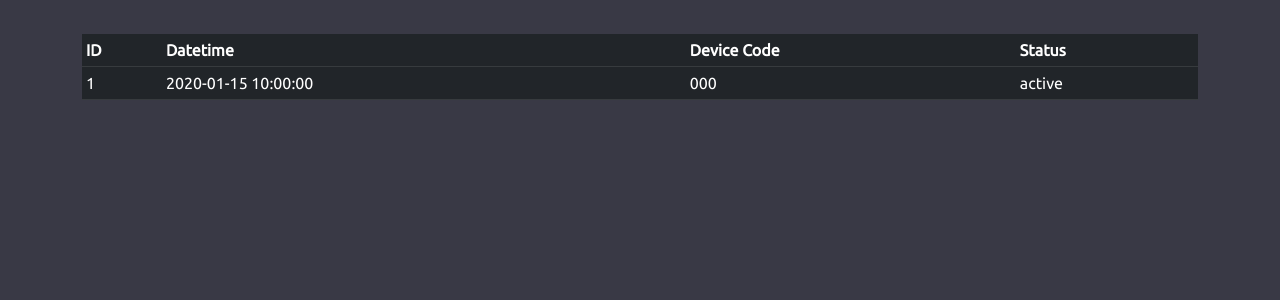
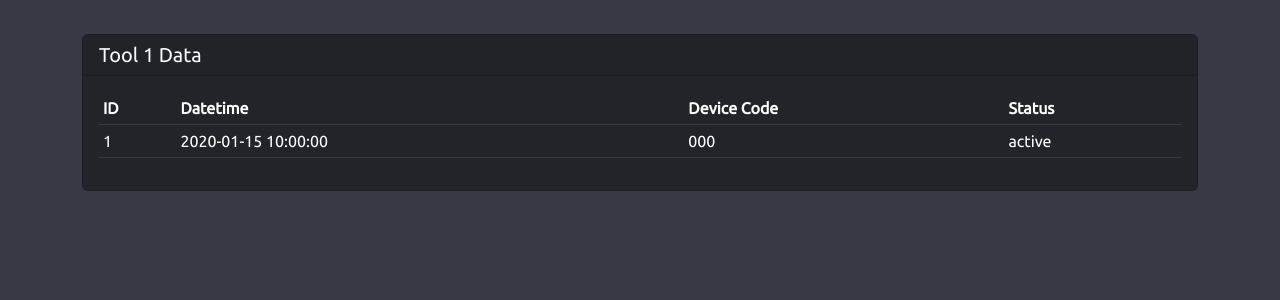
Before and after one commit to kpreforma/mqttWeb, a Flask app: template templates/table.html in a window 1280 px wide. Shown: the part 56-356 px from the top of the page. Run offline with Flask 3, Linux system fonts and the light colour scheme; the template is opened without the code that fills it: most values are stand-ins (such as "Sample title", 1, 10 or a date in 2020); parts of the project's set-up code (start-up, migrations or seed data) failed here and were passed over.

```diff
--- a/templates/base.html
+++ b/templates/base.html
@@ -18,6 +18,11 @@
 			integrity="sha384-geWF76RCwLtnZ8qwWowPQNguL3RmwHVBC9FhGdlKrxdiJJigb/j/68SIy3Te4Bkz"
 			crossorigin="anonymous"
 		></script>
+		<link
+			rel="stylesheet"
+			href="extensions/sticky-header/bootstrap-table-sticky-header.css"
+		/>
+		<script src="extensions/sticky-header/bootstrap-table-sticky-header.js"></script>
 	</head>
 	<body>
 		<nav class="navbar fixed-top navbar-expand-lg navbar-dark bg-dark px-5">
--- a/templates/table.html
+++ b/templates/table.html
@@ -1,6 +1,8 @@
 {%extends "base.html" %} {% block title %} MQTT | Table {% endblock %} {% block
 content %}
-
+<div class="card bg-dark text-light mh-25">
+	<div class="card-header h5">Tool 1 Data</div>
+	<div class="card-body">
 		<table class="table table-dark table-hover table-sm">
 			<tr>
 				<th>ID</th>
@@ -9,16 +11,15 @@ content %}
 				<th>Status</th>
 			</tr>
 			{% for signal in signals %}
-	<tbody>
 			<tr>
 				<td>{{ signal._id }}</td>
 				<td>{{ signal.datetime }}</td>
 				<td>{{ signal.device_code }}</td>
 				<td>{{ signal.status }}</td>
 			</tr>
-	</tbody>
-
 			{% endfor %}
 		</table>
+	</div>
+</div>
 
 {% endblock %}
```
Also changed, not shown: templates/dashboard.html (+15 -2 lines). Lines whose indentation alone changed are shown as unchanged.
